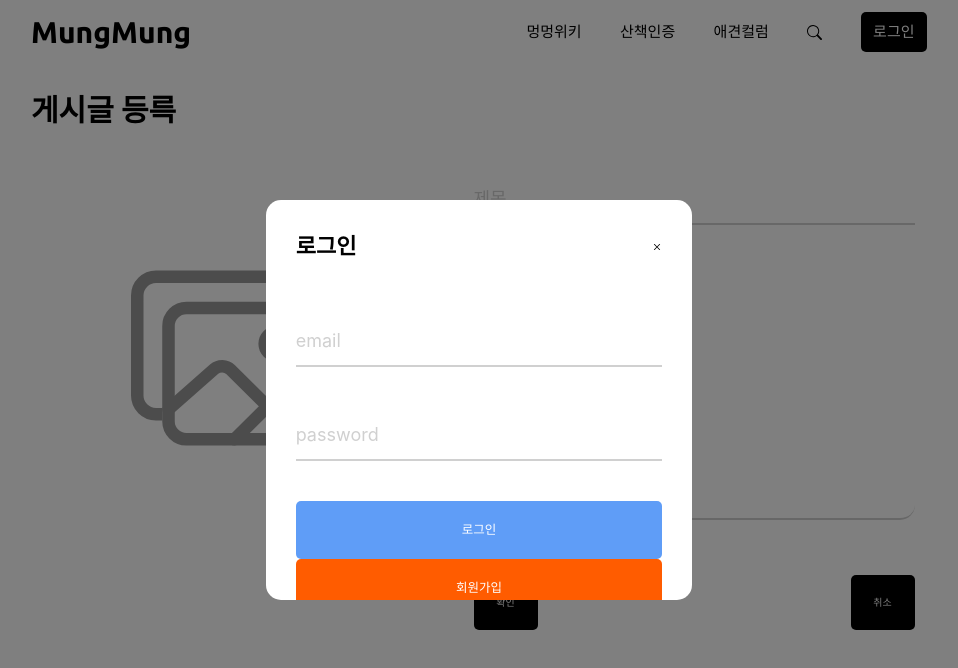
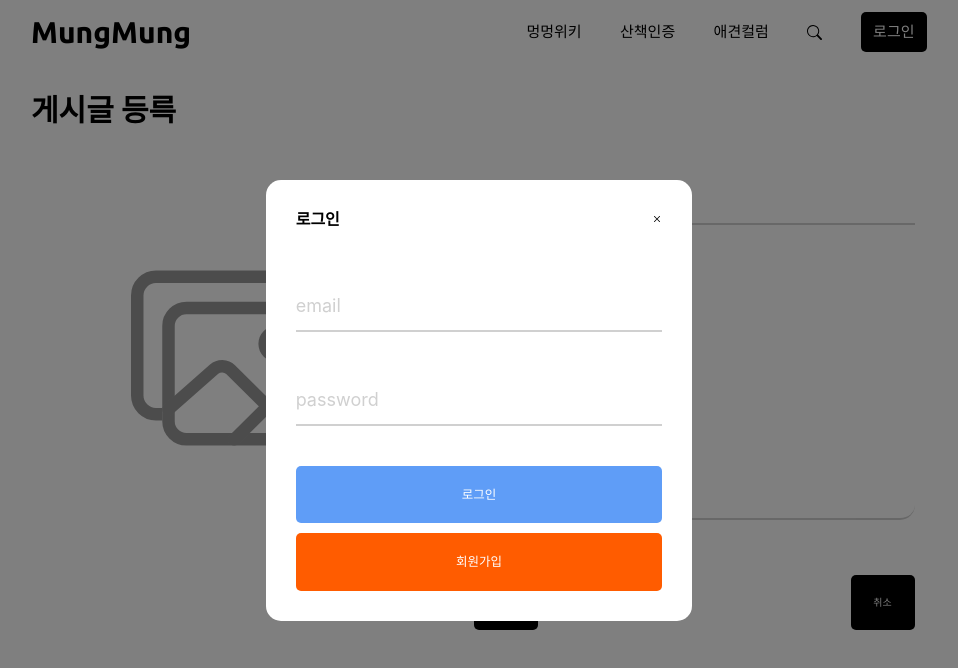
Before and after one commit to MungMungSideProject/mung_front, a React (Vite) app: page /walking/newpost in a window 1280 px wide. Both pictures are taken after a click on the button "로그인". Shown: the top 668 px of the page, without its empty margins (161-1119 px from the left). Built offline with nearby package versions, Linux system fonts and the light colour scheme; a web font is replaced by a local one.

Commit message:
[MODIFY] 로그인 모달 수정

```diff
--- a/src/components/inputs/InputBase.tsx
+++ b/src/components/inputs/InputBase.tsx
@@ -32,12 +32,13 @@ const InputBase = ({
       } relative mb-16 box-border flex flex-col`}
     >
       <input
+        id={label}
         onFocus={handleFocus}
         onBlur={handleBlur}
         ref={inputRef}
         onChange={handleChange}
         value={value}
-        className={`box-border  border-gray py-5 text-inputText outline-none transition-all duration-700 ${
+        className={`box-border border-gray py-5 text-inputText outline-none transition-all duration-700 ${
           isFocused
             ? 'rounded-3xl border-b-2 bg-slate-100 px-6'
             : 'rounded-3xl rounded-bl-none rounded-br-none border-b-2'
@@ -45,9 +46,10 @@ const InputBase = ({
         {...options}
       />
       <label
-        className={`absolute select-none  transition-all duration-700 ${
+        htmlFor={label}
+        className={`absolute transition-all duration-700 ${
           isFocused
-            ? '-top-16 text-formItemTitle font-bold'
+            ? '-top-10 text-formItemTitle font-bold md:-top-12 lg:-top-16'
             : 'top-1/2 -translate-y-1/2 text-inputText text-gray'
         }`}
       >
--- a/src/components/modals/LogIn.tsx
+++ b/src/components/modals/LogIn.tsx
@@ -44,6 +44,7 @@ const LogIn = () => {
           onChange={handleChange}
           value={formData.password}
         />
+        <div className="flex flex-col gap-4">
           <BaseButton variant="login" size="xl" fullWidth>
             <p className="text-xl">로그인</p>
           </BaseButton>
@@ -57,6 +58,7 @@ const LogIn = () => {
           >
             <p className="text-xl">회원가입</p>
           </BaseButton>
+        </div>
       </form>
     </div>
   );
--- a/src/components/modals/ModalBase.tsx
+++ b/src/components/modals/ModalBase.tsx
@@ -44,7 +44,7 @@ const ModalBase = () => {
       className=" fixed inset-0 z-modal flex items-center justify-center bg-black bg-opacity-50"
       onClick={handleBackgroundClick}
     >
-      <div className="h-1/2 w-3/4 overflow-auto rounded-3xl bg-white p-12 md:w-1/2 lg:w-1/3">
+      <div className="min-h-1/2 max-h-[75%] w-3/4 overflow-auto rounded-3xl bg-white p-12 md:w-1/2 lg:w-1/3">
         <div className="mb-4 flex items-center justify-between">
           <h2 className="text-formItemTitle font-semibold">{title}</h2>
           <button
--- a/src/components/modals/Signup.tsx
+++ b/src/components/modals/Signup.tsx
@@ -19,7 +19,7 @@ const Signup = () => {
   };
 
   return (
-    <div>
+    <div className="mt-[10%]">
       <form className="w-full">
         <div className="flex flex-col">
           <InputBase label="이메일" type="email" name="email" fullWidth />
--- a/tailwind.config.cjs
+++ b/tailwind.config.cjs
@@ -7,10 +7,12 @@ module.exports = {
         header: '8vh',
         wholeScreen: '92vh',
       },
+      margin: {},
       padding: {
         baseX: '15vw',
         baseY: '3vh',
       },
+
       fontFamily: {
         Ubuntu: ['Ubuntu', 'sans-serif'],
       },
@@ -27,7 +29,7 @@ module.exports = {
       },
       fontSize: {
         pageTitle: '3rem',
-        formItemTitle: '2.2rem',
+        formItemTitle: ['1.6rem', '1.8rem', '2rem', '2.2rem'],
         inputText: '1.8rem',
         readPostDescription: '2rem',
       },
```
Lines whose indentation alone changed are shown as unchanged.
